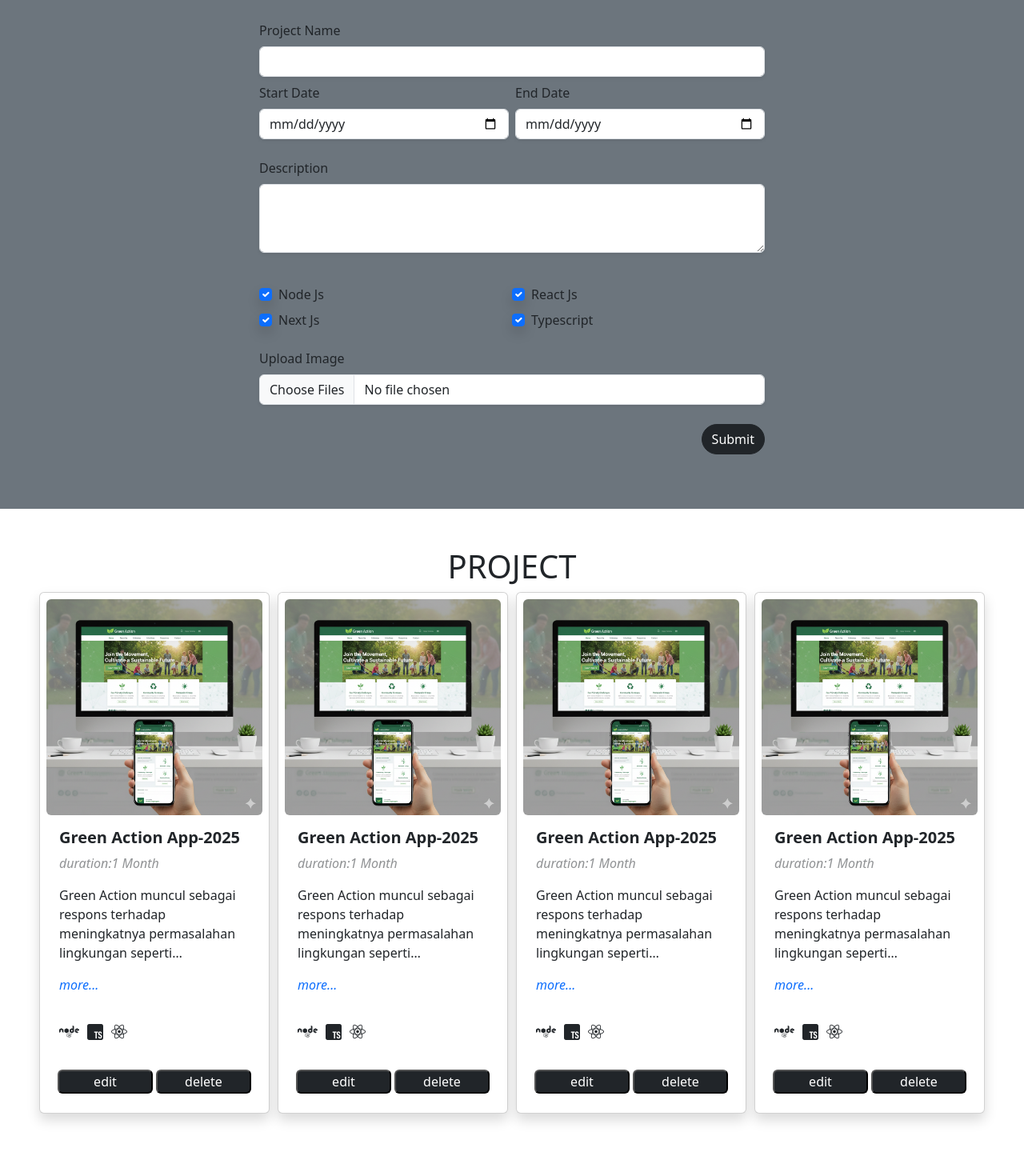
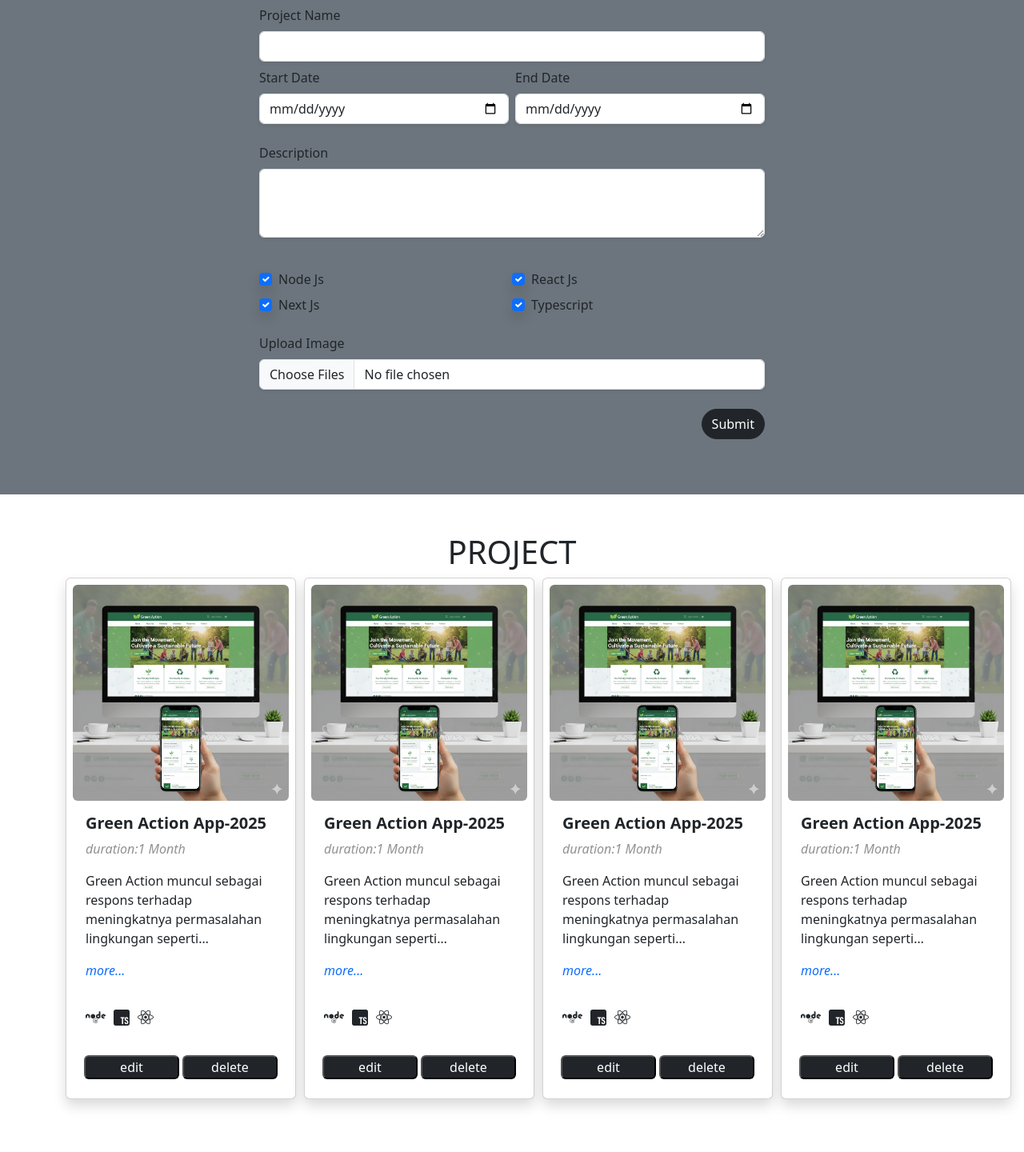
Before and after one commit to HazGoTU/task2-dumbways, a plain HTML site: page project.html in a window 1280 px wide. Shown: the part 194-1634 px from the top of the page at 80% size. Drawn offline with nearby package versions, Linux system fonts and the light colour scheme.

Commit message:
modifikasi styling di container project

```diff
--- a/project.html
+++ b/project.html
@@ -15,6 +15,14 @@
             flex: 1 1 0;
         }
 
+      @media (max-width:780px){
+        .container{
+            grid-template-columns: auto;
+        }
+        .container2{
+            grid-template-columns: auto;
+        }
+      }
     </style>
 </head>
 <body>
@@ -43,8 +51,8 @@
           <span></span>
         </div>
       </nav>
-    <main class="mt-5 pt-4 ">
-        <div class="d-flex flex-column justify-content-center align-items-center bg-secondary py-5 " >
+    <main class="mt-5 pt-1 " style="height: 1vh;">
+        <div class="d-flex flex-column justify-content-center align-items-center bg-secondary py-1 " style="height: 95vh">
             <h1 class="mb-5">ADD PROJECT</h1>
             <form class="d-flex flex-column col-11 col-md-8 col-lg-6  m-0 p-0" id="projectForms" >
                 <div class="p-1">
@@ -108,7 +116,7 @@
         <div class="d-flex flex-column justify-content-center align-items-center py-5 row-12 ">
             <h1>PROJECT</h1>
 <!--card project start-->
-            <div class="" style=" display: grid;grid-gap:10px;grid-template-columns: auto auto;" >
+            <div class="container" style=" display: grid;grid-gap:10px;grid-template-columns: auto auto;" >
                 <div class="card p-2 shadow" style="width: 18rem;" id="cardContainer">
                   <img src="" class="card-img-top rounded  " alt="card-image"  id="cardImage" >
                   <div class="card-body">
```
